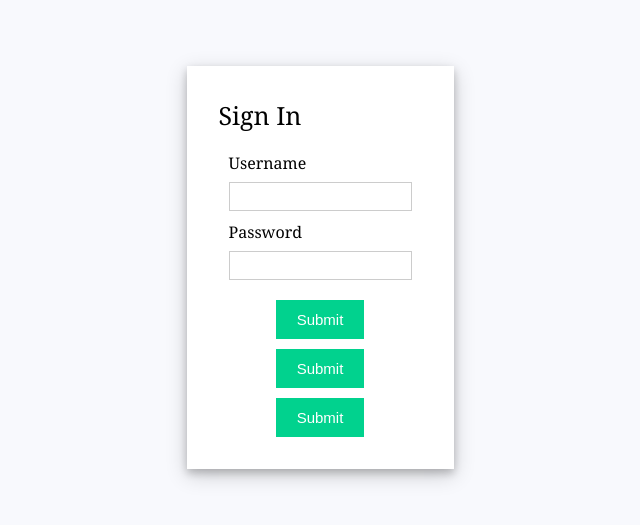
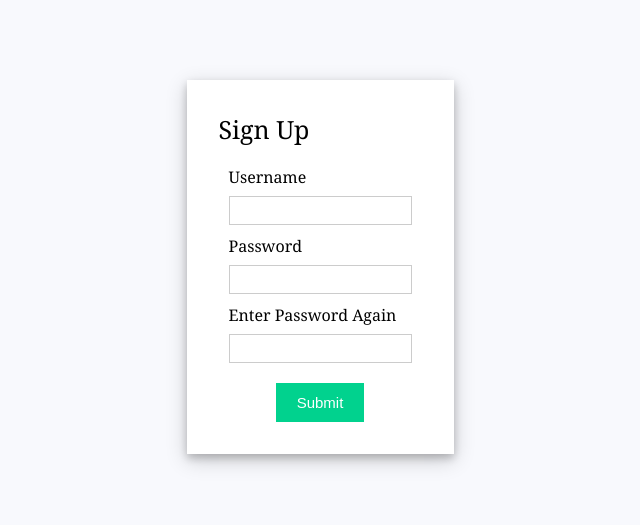
Before and after one commit to dcdemps/468project, a React (Create React App) app in the folder webui/: page /SignUp in a window 1280 px wide. Shown: the part 141-666 px from the top of the page, without its empty margins (320-960 px from the left). Built offline with nearby package versions, Linux system fonts and the light colour scheme.

Commit message:
SignUp initial stage done

```diff
--- a/webui/src/SignUp/SignUp.jsx
+++ b/webui/src/SignUp/SignUp.jsx
@@ -6,39 +6,33 @@ const Login = () => {
   const [errorMessages, setErrorMessages] = useState({});
   const [isSubmitted, setIsSubmitted] = useState(false);
 
-  // temp info, will replace with link to actual database
-  const database = [
-    { username: "test",
-      password: "pwtest" },
-    { username: "test2",
-      password: "pwtest2" }
-  ];
-
   const errors = {
     usernameError: "invalid username",
-    passwordError: "invalid password"
+    passwordError: "passwords do not match"
   };
 
   const handleSubmit = (event) => {
     //Prevent page reload
     event.preventDefault();
 
-    var { usernameError, passwordError } = document.forms[0];
+    var { username, passwordOne, passwordTwo } = document.forms[0];
 
-    // Find user login info
-    const userData = database.find((user) => user.username === usernameError.value);
+    // TODO: check if username is valid
+    // if (username !== validUsername) {
+      // setErrorMessages({ name: "usernameError", message: errors.usernameError });
+    // }
 
-    // Compare user info
-    if (userData) {
-      if (userData.password !== passwordError.value) {
-        // Invalid password
-        setErrorMessages({ name: "pass", message: errors.passwordError });
-      } else {
-        setIsSubmitted(true);
-      }
+    if (passwordOne.value !== passwordTwo.value) {
+      setErrorMessages({ name: "passwordError", message: errors.passwordError });
     } else {
-      // Username not found
-      setErrorMessages({ name: "uname", message: errors.usernameError });
+      console.log("----------------------------");
+      console.log("UserData submitted:");
+      console.log("Username: " + username.value)
+      console.log("PasswordOne: " + passwordTwo.value)
+      console.log("PasswordTwo: " + passwordOne.value)
+      console.log("----------------------------");
+      setIsSubmitted(true);
+      // TODO: if username is valid and passwords match add new user to database
     }
   };
 
@@ -53,23 +47,33 @@ const Login = () => {
     <div className="form">
       <form onSubmit={handleSubmit}>
         <div className="input-container">
-          <label>Username </label>
-          <input type="text" name="usernameError" required />
-          {renderErrorMessage("usernameError")}
+
+          <label> Username </label>
+          <input type="text" name="username" required />
+          {
+            renderErrorMessage("usernameError")
+          }
+
         </div>
         <div className="input-container">
-          <label>Password </label>
-          <input type="password" name="passwordError" required />
-          {renderErrorMessage("passwordError")}
+
+          <label> Password </label>
+          <input type="password" name="passwordOne" required />
+
+        </div>
+        <div className="input-container">
+
+          <label> Enter Password Again  </label>
+          <input type="password" name="passwordTwo" required />
+          {
+            renderErrorMessage("passwordError")
+          }
+
         </div>
         <div className="button-container">
+
           <input type="submit" />
-        </div>
-        <div className="button-container">
-          <input type="submit" />
-        </div>
-        <div className="button-container">
-          <input type="submit" />
+
         </div>
       </form>
     </div>
@@ -78,8 +82,8 @@ const Login = () => {
   return (
     <div className="app">
       <div className="login-form">
-        <div className="title">Sign In</div>
-        {isSubmitted ? <div>Success</div> : renderLoginForm}
+        <div className="title">Sign Up</div>
+        {isSubmitted ? <div>🚀🚀🚀Success🚀🚀🚀</div> : renderLoginForm}
       </div>
     </div>
   );
```
